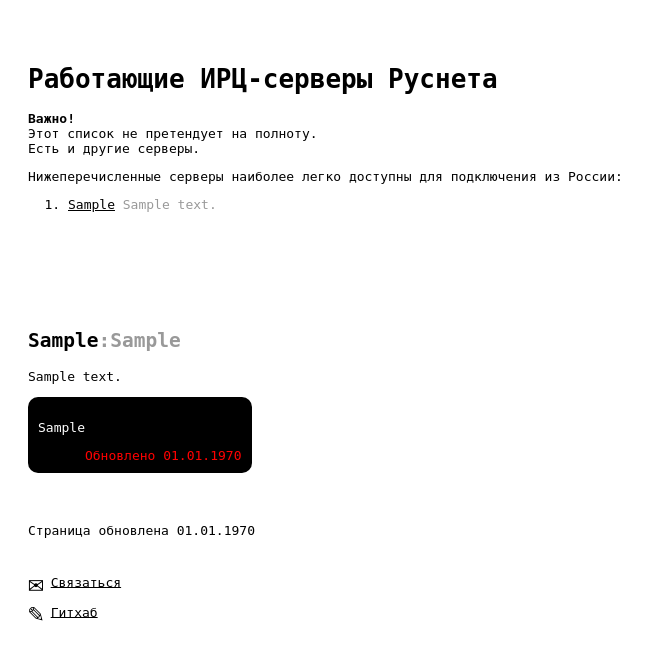
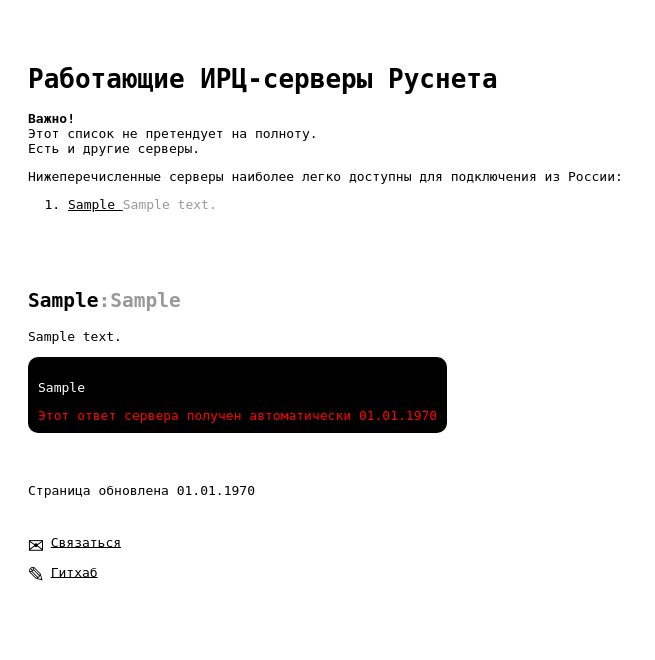
Before and after one commit to muromizm/irclist.ru, a PHP site: page / in a window 1280 px wide. Shown: the top 660 px of the page, without its empty margins (0-655 px from the left). Run offline with PHP 8.4, Linux system fonts and the light colour scheme; tables that the repository leaves empty or names only in its code hold one stand-in row (values such as "Sample post"); a stand-in replaces the project's code that opens the database connection; some libraries are stand-ins or nearby versions.

Commit message:
Мелкие улучшения

```diff
--- a/index.php
+++ b/index.php
@@ -47,7 +47,7 @@ $updatedAt = max(array_column($items, 'updated_at'));
                 border-radius: 10px;
             }
             .server-item {
-                margin-top: 100px;
+                margin-top: 60px;
                 padding-top: 1px;
             }
             .server-item > h2 > span {
@@ -80,7 +80,7 @@ $updatedAt = max(array_column($items, 'updated_at'));
                 text-align: right;
             }
             .green {
-                color: #009900
+                color: #00cc00
             }
             .yellow {
                 color: #ffbf00;
@@ -109,7 +109,11 @@ $updatedAt = max(array_column($items, 'updated_at'));
                 accurateTrackBounce:true
            });
         </script>
-        <noscript><div><img src="https://mc.yandex.ru/watch/98308638" style="position:absolute; left:-9999px;" alt=""></div></noscript>
+        <noscript>
+            <div>
+                <img src="https://mc.yandex.ru/watch/98308638" style="position:absolute; left:-9999px;" alt="">
+            </div>
+        </noscript>
         <div class="server-list">
             <h1>Работающие ИРЦ-серверы Руснета</h1>
             <p><strong>Важно!</strong><br>Этот список не претендует на полноту.<br>Есть и другие серверы.</p>
@@ -118,7 +122,12 @@ $updatedAt = max(array_column($items, 'updated_at'));
 
             <?php foreach ($items as $i => $item) { ?>
                 <?php if ($item["motd"]) { ?>
-                <li><a href="#server-<?= str_pad($i, 2, '0', STR_PAD_LEFT) ?>"><?= $item["domain"] ?></a><?= $item["menu_comment"] ? ' <span class="remark">' . $item["menu_comment"] . '</span>' : '' ?></li>
+                <li>
+                    <a href="#server-<?= str_pad($i, 2, '0', STR_PAD_LEFT) ?>">
+                        <?= $item["domain"] ?>
+                    </a>
+                    <?= $item["menu_comment"] ? ' <span class="remark">' . $item["menu_comment"] . '</span>' : '' ?>
+                </li>
                 <?php } ?>
             <?php } ?>
 
@@ -142,7 +151,7 @@ $updatedAt = max(array_column($items, 'updated_at'));
                     <pre>
 <?= htmlspecialchars(preg_replace('/:' . $item["domain"] . ' \d{3} ilr /', '', $item["motd"])) ?>
                     </pre>
-                    <div class="updated-at <?= $color ?>">Обновлено <?= date("d.m.Y", $item["updated_at"]) ?></div>
+                    <div class="updated-at <?= $color ?>">Этот ответ сервера получен автоматически <?= date("d.m.Y", $item["updated_at"]) ?></div>
                 </div>
             </div>
             <?php } ?>
```
